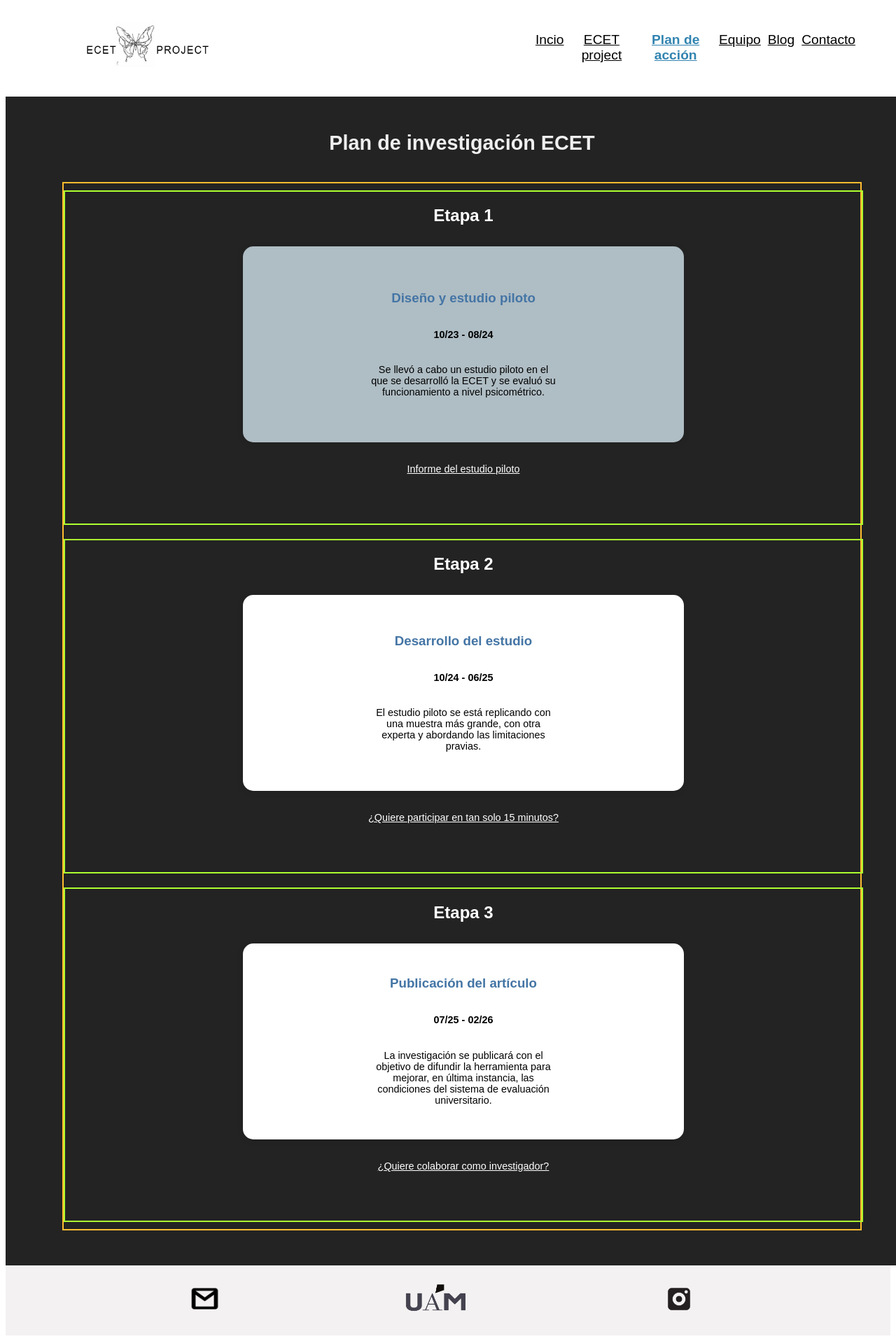
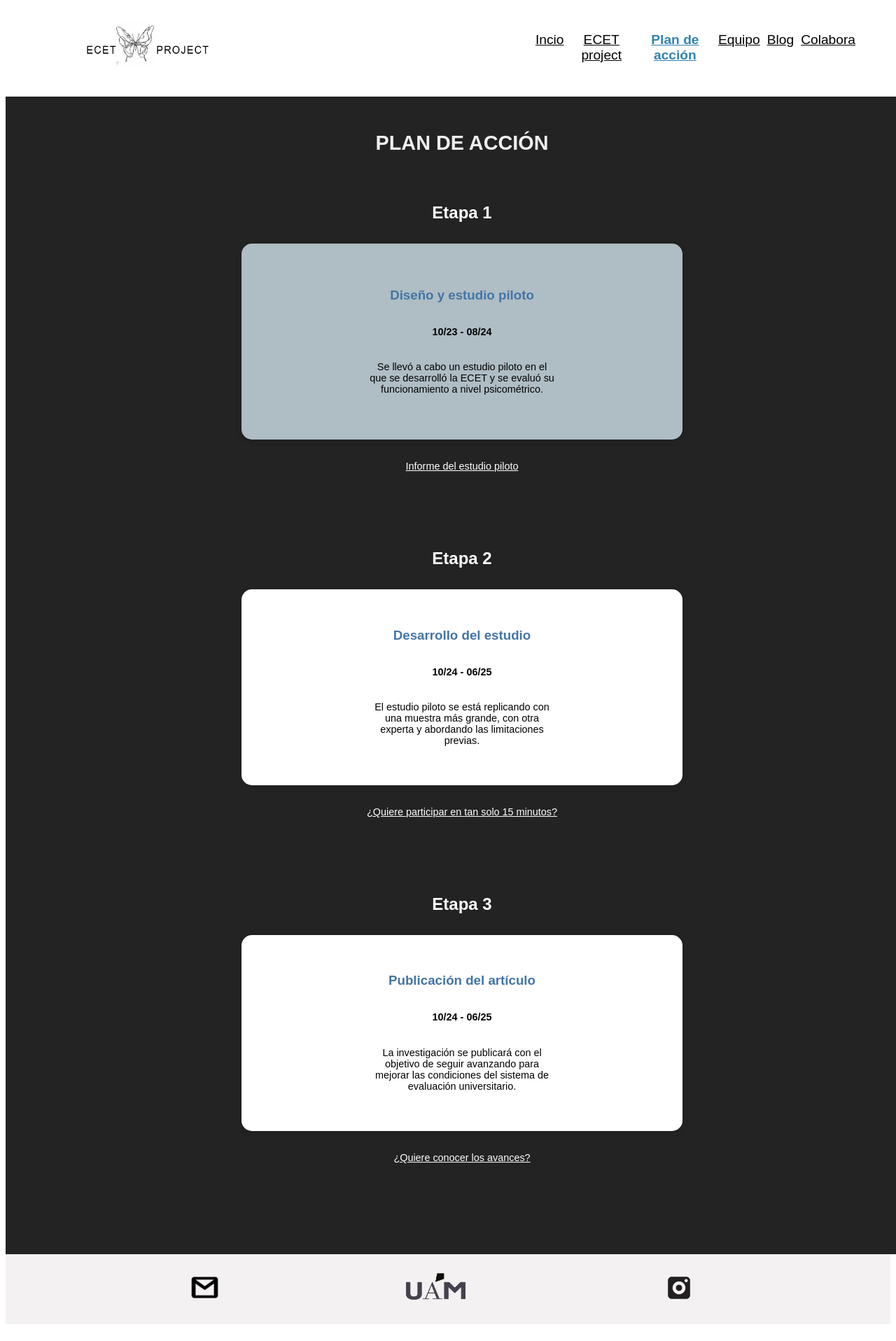
Before and after one commit to paula-munoz-teno/ECET, an Angular app: page /research in a window 1280 px wide. Shown: the top 1916 px of the page at 70% size. Built offline with nearby package versions, Linux system fonts and the light colour scheme.

Commit message:
cambios finales

```diff
--- a/src/app/components/footer/footer.component.html
+++ b/src/app/components/footer/footer.component.html
@@ -14,6 +14,5 @@
     <a href="https://www.instagram.com/ecetproject/?utm_source=ig_web_button_share_sheet" target="_blank">
         <img src="assets/img/instagram.jpg" style="width: 80px; height: 80px;"> <!-- Ajusta el tamaño según sea necesario -->
     </a>
-    <!-- <a href="https://www.facebook.com/?locale=es_ES">My Books Facebook</a>
-    <a href="https://x.com/home?lang=es">My Books X</a> -->
+
 </div>
--- a/src/app/components/header/header.component.html
+++ b/src/app/components/header/header.component.html
@@ -7,7 +7,7 @@
         <a routerLink="research" routerLinkActive="active-link">Plan de acción</a>
         <a routerLink="teamWork" routerLinkActive="active-link">Equipo</a>
         <a routerLink="blog" routerLinkActive="active-link">Blog</a>
-        <a routerLink="contact" routerLinkActive="active-link">Contacto</a>
+        <a routerLink="contact" routerLinkActive="active-link">Colabora</a>
 
     </div>
 </div>
--- a/src/app/pages/about/about.component.html
+++ b/src/app/pages/about/about.component.html
@@ -22,8 +22,8 @@
                         <p>Para mejorar las condiciones del sistema de evaluación universitario.</p>
                         <ul>
                             <li>Porque no existen métodos para evaluar la calidad de los exámenes antes de que tengan lugar.</li>
-                            <li>Porque, en general, los docentes no han recibido formación para construir exámenes</li>
-                            <li>Porque el proceso de construcción de exámenes no está sistematizado ni regulado en las universidades</li>
+                            <li>Porque, en general, los docentes no han recibido formación psicométrica para construir exámenes.</li>
+                            <li>Porque el proceso de construcción de exámenes no está sistematizado ni regulado en las universidades.</li>
                         </ul>
                     </div>
                     <div class ="card">
--- a/src/app/pages/blog/blog.component.css
+++ b/src/app/pages/blog/blog.component.css
@@ -162,7 +162,8 @@ h3{
     }
 
     h1 {
-        font-size: 24px; /* Ajusta el tamaño de la fuente del h1 */
+        /* font-size: 24px;  */
+        /* Ajusta el tamaño de la fuente del h1 */
         margin-top: 30px; /* Reduce el margen superior */
         margin-bottom: 30px; /* Reduce el margen inferior */
         text-align: center; /* Centra el texto */
--- a/src/app/pages/blog/blog.component.html
+++ b/src/app/pages/blog/blog.component.html
@@ -1,13 +1,13 @@
 <div class="padre">
 
     <div class="hijo">
-        <h1>Blog ECET</h1>
+        <h1>BLOG</h1>
         <div class="hijo2">
 
             <div class="card">
                 <div class="container">
                     <h3 class="name">Premio Isidoro DelClaux</h3>
-                    <h5>15/11/24</h5>
+                    <h5>13/11/24</h5>
                     <div class="image-container">
                         <img id="isi" src="assets/img/isi.jpeg">
                         <div class="hover-text">Tercer puesto en el Concurso de Investigación Isidoro DelClaux organizado por la Facultad de Psicología de la Universidad Autónoma de Madrid.</div>
@@ -20,7 +20,7 @@
             <div class="card">
                 <div class="container">
                     <h3 class="name">International Test Commission (ITC)</h3>
-                    <h5>08/08/24</h5>
+                    <h5>05/07/24</h5>
                     <div class="image-container">
                         <img id="ecet" src="assets/img/ecet (1).jpeg">
                         <div class="hover-text">Exposición con póster en la ITC de Granada 2024.</div>
--- a/src/app/pages/contact/contact.component.html
+++ b/src/app/pages/contact/contact.component.html
@@ -1,6 +1,6 @@
 <div class="padre">
     <div class="hijo">
-        <h1>Contáctanos</h1>
+        <h1>COLABORA</h1>
         <div class="hijo2">
             <section class="form-section">
                 <h2>Participación en el estudio</h2>
--- a/src/app/pages/home/home.component.css
+++ b/src/app/pages/home/home.component.css
@@ -118,7 +118,7 @@ video {
     h1 {
         color: white;
         text-align: center;
-        font-size: x-large;
+        /* font-size: x-large; */
         margin-top: 60px;
     }
 
@@ -128,7 +128,7 @@ video {
         width: 70%; /* Mantiene el ancho */
         text-align: center; /* Centra el texto */
         margin: 0; /* Elimina márgenes que podrían causar saltos */
-        font-size: large;
+        /* font-size: large; */
     }
 
     .video-container {
--- a/src/app/pages/home/home.component.html
+++ b/src/app/pages/home/home.component.html
@@ -1,18 +1,18 @@
 <div class="padre">
     <div class="hijo">
         <h1>
-            <span class="ecet-project">ECET PROJECT </span>
+            <span class="ecet-project">ECET</span>
         </h1>
 
         <h1>
-            <span class="hidden-text">ECET, la herramienta de apoyo docente para crear exámenes de opción múltiple.  </span>
+            <span class="hidden-text">La herramienta de apoyo docente para crear exámenes tipo test de calidad </span>
         </h1>
 
         <h2 id="h2e">
-            La mejora del sistema de evaluación educativo depende de todos.
+            La mejora del sistema de evaluación educativo depende de todos
         </h2>
         <h2 id="h2e">
-            Sé parte del cambio, <span class="highlight">se ECET</span>.
+            Sé parte del cambio, <span class="highlight">se ECET</span>
         </h2>
         <div class="video-container">
             <video autoplay muted loop>
--- a/src/app/pages/reaserch/reaserch.component.css
+++ b/src/app/pages/reaserch/reaserch.component.css
@@ -50,7 +50,7 @@ a{
 }
 
 .hijo2 {
-    border: 2px solid rgb(255, 189, 47);
+    /* border: 2px solid rgb(255, 189, 47); */
     height: 70%; /* Ajusta según sea necesario */
     width: 90%;
     display: flex;
@@ -63,7 +63,6 @@ a{
 }
 
 .hijo21 {
-    border: 2px solid greenyellow;
     height: 70%; /* Asegúrate de que esto esté bien */
     width: 30%;
     display: flex;
@@ -172,7 +171,7 @@ h2{
  .padre{
     /* border:2px solid orange; */
     width: 100%;
-    height:79vh;
+    height:75vh;
     display:flex;
     flex-direction: row;
 }
--- a/src/app/pages/reaserch/reaserch.component.html
+++ b/src/app/pages/reaserch/reaserch.component.html
@@ -1,7 +1,7 @@
 <div class="padre">
 
     <div class="hijo">
-        <h1>Plan de investigación ECET</h1>
+        <h1>PLAN DE ACCIÓN</h1>
         <div class="hijo2">
 
                 <div class="hijo21">
@@ -19,20 +19,21 @@
                     <div class="card"  >
                         <h3>Desarrollo del estudio</h3>
                         <p class="fecha">10/24 - 06/25</p>
-                        <p>El estudio piloto se está replicando con una muestra más grande, con otra experta y abordando las limitaciones pravias.</p>
+                        <p>El estudio piloto se está replicando con una muestra más grande, con otra experta y abordando las limitaciones previas.</p>
                     </div>
                     <a href="https://psyuam.eu.qualtrics.com/jfe/form/SV_emkESx3pPl1azLE">¿Quiere participar en tan solo 15 minutos?</a>
                 </div>
-
                 <div class="hijo21">
                     <h2>Etapa 3</h2>
-                    <div class="card" >
+                    <div class="card"  >
                         <h3>Publicación del artículo</h3>
-                        <p class="fecha">07/25 - 02/26</p>
-                        <p>La investigación se publicará con el objetivo de difundir la herramienta para mejorar, en última instancia, las condiciones del sistema de evaluación universitario.</p>
+                        <p class="fecha">10/24 - 06/25</p>
+                        <p>La investigación se publicará con el objetivo de seguir avanzando para mejorar las condiciones del sistema de evaluación universitario.</p>
                     </div>
-                    <a href="https://psyuam.eu.qualtrics.com/jfe/form/SV_4MbaUSPAQg8hZv8">¿Quiere colaborar como investigador?</a>
+                    <a href="https://www.instagram.com/ecetproject/?utm_source=ig_web_button_share_sheet">¿Quiere conocer los avances?</a>
                 </div>
+
+
         </div>
     </div>
 
```
Also changed, not shown: src/app/pages/partners/partners.component.html (+12 -10 lines).
